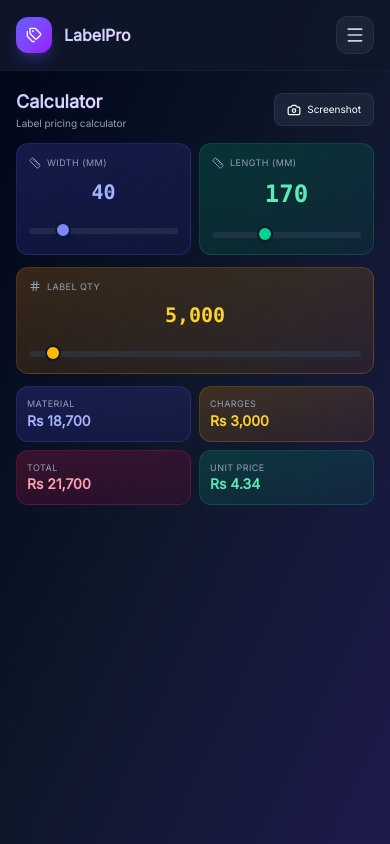
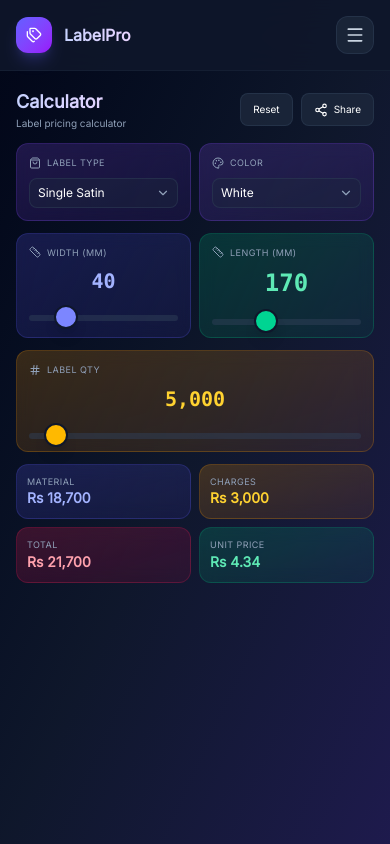
Before and after one commit to jwadulhssn/label-rate-calculator, a React (Vite) app: page / in a window 390 px wide. Built offline with nearby package versions, Linux system fonts and the light colour scheme.

Commit message:
mobile ss an d sliders

```diff
--- a/package.json
+++ b/package.json
@@ -13,9 +13,12 @@
     "@capacitor/android": "^8.4.1",
     "@capacitor/cli": "^8.4.1",
     "@capacitor/core": "^8.4.1",
+    "@capacitor/filesystem": "^8.1.2",
+    "@capacitor/share": "^8.0.1",
     "html2canvas": "^1.4.1",
     "jspdf": "^4.2.1",
     "lucide-react": "^1.23.0",
+    "modern-screenshot": "^4.7.0",
     "react": "^19.2.7",
     "react-dom": "^19.2.7",
     "react-router-dom": "^7.18.1",
--- a/src/pages/Calculator.tsx
+++ b/src/pages/Calculator.tsx
@@ -1,33 +1,42 @@
 import { useState, useMemo, useEffect, useRef } from "react";
-import html2canvas from "html2canvas";
+import { domToCanvas } from "modern-screenshot";
+import { Filesystem, Directory } from "@capacitor/filesystem";
+import { Share } from "@capacitor/share";
 import {
   labelTypes,
   calculatePrice,
   formatCurrency,
   formatRate,
 } from "../data";
-import type { LabelParams } from "../types";
+import type { LabelColor, LabelParams } from "../types";
 import StatCard from "../components/StatCard";
-import { Ruler, Hash, Camera } from "lucide-react";
+import {
+  Ruler,
+  Hash,
+  Share2,
+  ShoppingBag,
+  Palette,
+  ChevronDown,
+} from "lucide-react";
 
 export default function Calculator() {
-  const [params, setParams] = useState<LabelParams>(() => {
-    const lt = labelTypes[0];
-    const v = lt.variants[0];
-    return {
-      labelTypeId: lt.id,
-      color: v.color,
+  const initialParams: LabelParams = {
+    labelTypeId: labelTypes[0].id,
+    color: labelTypes[0].variants[0].color,
     width: 40,
     length: 170,
     qty: 5000,
     blockQty: 0,
-      blockRate: v.defaultBlockRate,
+    blockRate: labelTypes[0].variants[0].defaultBlockRate,
     colorQty: 3,
-      colorRate: v.defaultColorRate,
+    colorRate: labelTypes[0].variants[0].defaultColorRate,
     designQty: 0,
-      designRate: v.defaultDesignRate,
+    designRate: labelTypes[0].variants[0].defaultDesignRate,
   };
-  });
+
+  const [params, setParams] = useState<LabelParams>(() => ({
+    ...initialParams,
+  }));
 
   const variants =
     labelTypes.find((l) => l.id === params.labelTypeId)?.variants ?? [];
@@ -50,22 +59,50 @@ export default function Calculator() {
 
   const handleScreenshot = async () => {
     if (!ref.current) return;
-    const canvas = await html2canvas(ref.current, {
+    try {
+      const canvas = await domToCanvas(ref.current, {
+        scale: 3,
         backgroundColor: "#0f172a",
-      scale: 2,
+        style: { padding: "4px" },
+        filter: (el) =>
+          !(
+            el instanceof Element &&
+            el.getAttribute("data-screenshot-hide") === "true"
+          ),
       });
       const blob = await new Promise<Blob | null>((resolve) =>
         canvas.toBlob(resolve, "image/png"),
       );
       if (!blob) return;
-    const file = new File([blob], "calculator.png", { type: "image/png" });
-    if (navigator.canShare?.({ files: [file] })) {
-      await navigator.share({ files: [file], title: "Calculator" });
-    } else {
+
+      try {
+        const base64 = await new Promise<string>((resolve, reject) => {
+          const reader = new FileReader();
+          reader.onload = () => resolve(reader.result as string);
+          reader.onerror = reject;
+          reader.readAsDataURL(blob);
+        });
+        const saved = await Filesystem.writeFile({
+          path: "LabelPro-quotation.png",
+          data: base64,
+          directory: Directory.Cache,
+        });
+        await Share.share({
+          title: "LabelPro",
+          text: "LabelPro Rates",
+          url: saved.uri,
+        });
+      } catch {
         const link = document.createElement("a");
-      link.download = "calculator.png";
-      link.href = canvas.toDataURL();
+        link.download = "LabelPro-quotation.png";
+        link.href = URL.createObjectURL(blob);
+        document.body.appendChild(link);
         link.click();
+        document.body.removeChild(link);
+        URL.revokeObjectURL(link.href);
+      }
+    } catch (err) {
+      console.error("Screenshot failed:", err);
     }
   };
 
@@ -75,7 +112,10 @@ export default function Calculator() {
 
   return (
     <div ref={ref} className="space-y-3 sm:space-y-6 py-6 max-w-4xl mx-auto">
-      <div className="flex items-center justify-between">
+      <div
+        data-screenshot-hide="true"
+        className="flex items-center justify-between"
+      >
         <div>
           <h2 className="text-lg sm:text-3xl font-bold bg-gradient-to-r from-indigo-200 to-purple-200 bg-clip-text text-transparent">
             Calculator
@@ -84,13 +124,83 @@ export default function Calculator() {
             Label pricing calculator
           </p>
         </div>
+        <div className="flex items-center gap-2">
+          <button
+            onClick={() => setParams({ ...initialParams })}
+            className="flex items-center gap-1.5 px-3 py-2 sm:px-4 sm:py-2.5 bg-slate-800/80 border border-slate-700/50 rounded-lg sm:rounded-xl text-[10px] sm:text-sm text-white hover:bg-slate-700/80 transition-all"
+          >
+            Reset
+          </button>
           <button
             onClick={handleScreenshot}
             className="flex items-center gap-1.5 px-3 py-2 sm:px-4 sm:py-2.5 bg-slate-800/80 border border-slate-700/50 rounded-lg sm:rounded-xl text-[10px] sm:text-sm text-white hover:bg-slate-700/80 transition-all"
           >
-          <Camera className="w-3.5 h-3.5 sm:w-4 sm:h-4" />
-          Screenshot
+            <Share2 className="w-3.5 h-3.5 sm:w-4 sm:h-4" />
+            Share
           </button>
+        </div>
+      </div>
+
+      <div className="grid grid-cols-2 gap-2 sm:gap-4">
+        <div className="bg-gradient-to-br from-violet-500/20 to-violet-600/10 border border-violet-500/20 rounded-xl sm:rounded-2xl p-3 sm:p-5 backdrop-blur-sm">
+          <p className="text-[9px] sm:text-xs font-medium text-slate-400 uppercase tracking-wider flex items-center gap-1.5 mb-2">
+            <ShoppingBag className="w-3 h-3 sm:w-3.5 sm:h-3.5" /> Label Type
+          </p>
+          <div className="relative">
+            <select
+              value={params.labelTypeId}
+              onChange={(e) => {
+                const lt = labelTypes.find((l) => l.id === e.target.value)!;
+                setParams({
+                  ...params,
+                  labelTypeId: e.target.value,
+                  color: lt.variants[0].color,
+                  blockRate: lt.variants[0].defaultBlockRate,
+                  colorRate: lt.variants[0].defaultColorRate,
+                  designRate: lt.variants[0].defaultDesignRate,
+                });
+              }}
+              className="w-full bg-slate-800/40 border border-slate-700/50 rounded-lg px-2 py-1.5 sm:px-3 sm:py-2 text-xs sm:text-sm text-white focus:outline-none focus:ring-2 focus:ring-violet-500/50 transition-all appearance-none cursor-pointer pr-7"
+            >
+              {labelTypes.map((lt) => (
+                <option key={lt.id} value={lt.id}>
+                  {lt.name}
+                </option>
+              ))}
+            </select>
+            <ChevronDown className="absolute right-2 top-1/2 -translate-y-1/2 w-3.5 h-3.5 text-slate-400 pointer-events-none" />
+          </div>
+        </div>
+
+        <div className="bg-gradient-to-br from-violet-500/20 to-violet-600/10 border border-violet-500/20 rounded-xl sm:rounded-2xl p-3 sm:p-5 backdrop-blur-sm">
+          <p className="text-[9px] sm:text-xs font-medium text-slate-400 uppercase tracking-wider flex items-center gap-1.5 mb-2">
+            <Palette className="w-3 h-3 sm:w-3.5 sm:h-3.5" /> Color
+          </p>
+          <div className="relative">
+            <select
+              value={params.color}
+              onChange={(e) => {
+                const c = e.target.value as LabelColor;
+                const v = variants.find((vx) => vx.color === c);
+                setParams({
+                  ...params,
+                  color: c,
+                  blockRate: v?.defaultBlockRate ?? params.blockRate,
+                  colorRate: v?.defaultColorRate ?? params.colorRate,
+                  designRate: v?.defaultDesignRate ?? params.designRate,
+                });
+              }}
+              className="w-full bg-slate-800/40 border border-slate-700/50 rounded-lg px-2 py-1.5 sm:px-3 sm:py-2 text-xs sm:text-sm text-white focus:outline-none focus:ring-2 focus:ring-violet-500/50 transition-all appearance-none cursor-pointer pr-7"
+            >
+              {variants.map((v) => (
+                <option key={v.color} value={v.color}>
+                  {v.color}
+                </option>
+              ))}
+            </select>
+            <ChevronDown className="absolute right-2 top-1/2 -translate-y-1/2 w-3.5 h-3.5 text-slate-400 pointer-events-none" />
+          </div>
+        </div>
       </div>
 
       <div className="grid grid-cols-2 gap-2 sm:gap-4">
@@ -104,16 +214,16 @@ export default function Calculator() {
             </span>
             <input
               type="range"
-              min="1"
+              min="0"
               max="200"
               step="1"
               value={params.width}
               onChange={(e) => update("width", Number(e.target.value))}
-              className="flex-1 w-full h-6 py-1 appearance-none bg-transparent cursor-pointer
-                [&::-webkit-slider-runnable-track]:bg-slate-700/50 [&::-webkit-slider-runnable-track]:rounded-full [&::-webkit-slider-runnable-track]:h-1.5 [&::-webkit-slider-runnable-track]:mt-2.5
-                [&::-webkit-slider-thumb]:appearance-none [&::-webkit-slider-thumb]:w-4 [&::-webkit-slider-thumb]:h-4 [&::-webkit-slider-thumb]:rounded-full [&::-webkit-slider-thumb]:bg-indigo-400 [&::-webkit-slider-thumb]:shadow-lg [&::-webkit-slider-thumb]:border-2 [&::-webkit-slider-thumb]:border-slate-900 [&::-webkit-slider-thumb]:-mt-1.5
+              className="flex-1 w-full h-8 appearance-none bg-transparent cursor-pointer
+                [&::-webkit-slider-runnable-track]:bg-slate-700/50 [&::-webkit-slider-runnable-track]:rounded-full [&::-webkit-slider-runnable-track]:h-1.5 [&::-webkit-slider-runnable-track]:mt-3
+                [&::-webkit-slider-thumb]:appearance-none [&::-webkit-slider-thumb]:w-6 [&::-webkit-slider-thumb]:h-6 [&::-webkit-slider-thumb]:rounded-full [&::-webkit-slider-thumb]:bg-indigo-400 [&::-webkit-slider-thumb]:shadow-lg [&::-webkit-slider-thumb]:border-2 [&::-webkit-slider-thumb]:border-slate-900 [&::-webkit-slider-thumb]:-mt-2.5
                 [&::-moz-range-track]:bg-slate-700/50 [&::-moz-range-track]:rounded-full [&::-moz-range-track]:h-1.5
-                [&::-moz-range-thumb]:w-4 [&::-moz-range-thumb]:h-4 [&::-moz-range-thumb]:rounded-full [&::-moz-range-thumb]:bg-indigo-400 [&::-moz-range-thumb]:shadow-lg [&::-moz-range-thumb]:border-2 [&::-moz-range-thumb]:border-slate-900"
+                [&::-moz-range-thumb]:w-6 [&::-moz-range-thumb]:h-6 [&::-moz-range-thumb]:rounded-full [&::-moz-range-thumb]:bg-indigo-400 [&::-moz-range-thumb]:shadow-lg [&::-moz-range-thumb]:border-2 [&::-moz-range-thumb]:border-slate-900"
             />
           </div>
         </div>
@@ -133,11 +243,11 @@ export default function Calculator() {
               step="1"
               value={params.length}
               onChange={(e) => update("length", Number(e.target.value))}
-              className="flex-1 h-6 w-full py-1 appearance-none bg-transparent cursor-pointer
-                [&::-webkit-slider-runnable-track]:bg-slate-700/50 [&::-webkit-slider-runnable-track]:rounded-full [&::-webkit-slider-runnable-track]:h-1.5 [&::-webkit-slider-runnable-track]:mt-2.5
-                [&::-webkit-slider-thumb]:appearance-none [&::-webkit-slider-thumb]:w-4 [&::-webkit-slider-thumb]:h-4 [&::-webkit-slider-thumb]:rounded-full [&::-webkit-slider-thumb]:bg-emerald-400 [&::-webkit-slider-thumb]:shadow-lg [&::-webkit-slider-thumb]:border-2 [&::-webkit-slider-thumb]:border-slate-900 [&::-webkit-slider-thumb]:-mt-1.5
+              className="flex-1 h-8 w-full appearance-none bg-transparent cursor-pointer
+                [&::-webkit-slider-runnable-track]:bg-slate-700/50 [&::-webkit-slider-runnable-track]:rounded-full [&::-webkit-slider-runnable-track]:h-1.5 [&::-webkit-slider-runnable-track]:mt-3
+                [&::-webkit-slider-thumb]:appearance-none [&::-webkit-slider-thumb]:w-6 [&::-webkit-slider-thumb]:h-6 [&::-webkit-slider-thumb]:rounded-full [&::-webkit-slider-thumb]:bg-emerald-400 [&::-webkit-slider-thumb]:shadow-lg [&::-webkit-slider-thumb]:border-2 [&::-webkit-slider-thumb]:border-slate-900 [&::-webkit-slider-thumb]:-mt-2.5
                 [&::-moz-range-track]:bg-slate-700/50 [&::-moz-range-track]:rounded-full [&::-moz-range-track]:h-1.5
-                [&::-moz-range-thumb]:w-4 [&::-moz-range-thumb]:h-4 [&::-moz-range-thumb]:rounded-full [&::-moz-range-thumb]:bg-emerald-400 [&::-moz-range-thumb]:shadow-lg [&::-moz-range-thumb]:border-2 [&::-moz-range-thumb]:border-slate-900"
+                [&::-moz-range-thumb]:w-6 [&::-moz-range-thumb]:h-6 [&::-moz-range-thumb]:rounded-full [&::-moz-range-thumb]:bg-emerald-400 [&::-moz-range-thumb]:shadow-lg [&::-moz-range-thumb]:border-2 [&::-moz-range-thumb]:border-slate-900"
             />
           </div>
         </div>
@@ -158,11 +268,11 @@ export default function Calculator() {
             step="100"
             value={params.qty}
             onChange={(e) => update("qty", Number(e.target.value))}
-            className="flex-1 w-full h-6 py-1 appearance-none bg-transparent cursor-pointer
-              [&::-webkit-slider-runnable-track]:bg-slate-700/50 [&::-webkit-slider-runnable-track]:rounded-full [&::-webkit-slider-runnable-track]:h-1.5 [&::-webkit-slider-runnable-track]:mt-2.5
-              [&::-webkit-slider-thumb]:appearance-none [&::-webkit-slider-thumb]:w-4 [&::-webkit-slider-thumb]:h-4 [&::-webkit-slider-thumb]:rounded-full [&::-webkit-slider-thumb]:bg-amber-400 [&::-webkit-slider-thumb]:shadow-lg [&::-webkit-slider-thumb]:border-2 [&::-webkit-slider-thumb]:border-slate-900 [&::-webkit-slider-thumb]:-mt-1.5
+            className="flex-1 w-full h-8 appearance-none bg-transparent cursor-pointer
+              [&::-webkit-slider-runnable-track]:bg-slate-700/50 [&::-webkit-slider-runnable-track]:rounded-full [&::-webkit-slider-runnable-track]:h-1.5 [&::-webkit-slider-runnable-track]:mt-3
+              [&::-webkit-slider-thumb]:appearance-none [&::-webkit-slider-thumb]:w-6 [&::-webkit-slider-thumb]:h-6 [&::-webkit-slider-thumb]:rounded-full [&::-webkit-slider-thumb]:bg-amber-400 [&::-webkit-slider-thumb]:shadow-lg [&::-webkit-slider-thumb]:border-2 [&::-webkit-slider-thumb]:border-slate-900 [&::-webkit-slider-thumb]:-mt-2.5
               [&::-moz-range-track]:bg-slate-700/50 [&::-moz-range-track]:rounded-full [&::-moz-range-track]:h-1.5
-              [&::-moz-range-thumb]:w-4 [&::-moz-range-thumb]:h-4 [&::-moz-range-thumb]:rounded-full [&::-moz-range-thumb]:bg-amber-400 [&::-moz-range-thumb]:shadow-lg [&::-moz-range-thumb]:border-2 [&::-moz-range-thumb]:border-slate-900"
+              [&::-moz-range-thumb]:w-6 [&::-moz-range-thumb]:h-6 [&::-moz-range-thumb]:rounded-full [&::-moz-range-thumb]:bg-amber-400 [&::-moz-range-thumb]:shadow-lg [&::-moz-range-thumb]:border-2 [&::-moz-range-thumb]:border-slate-900"
           />
         </div>
       </div>
```
Also changed, not shown: 3 other files (tests, documents, lock files or other folders). Lines whose indentation alone changed are shown as unchanged.
